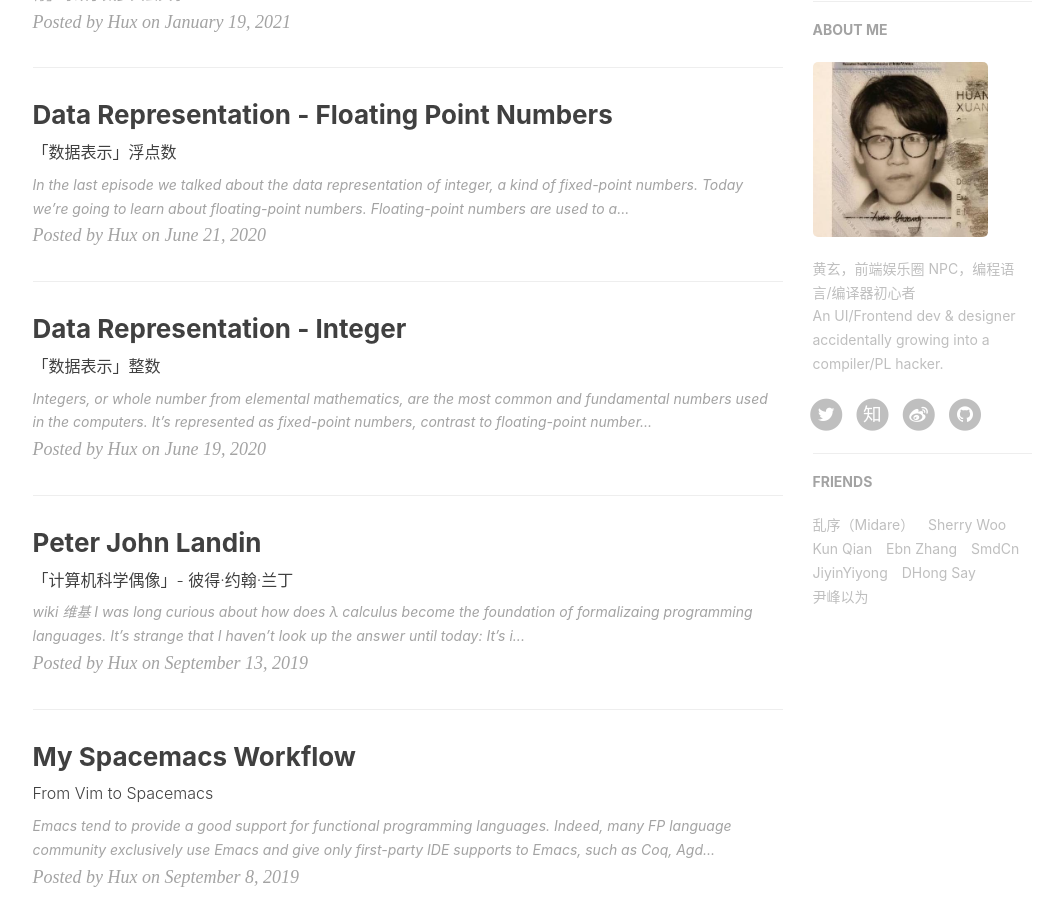
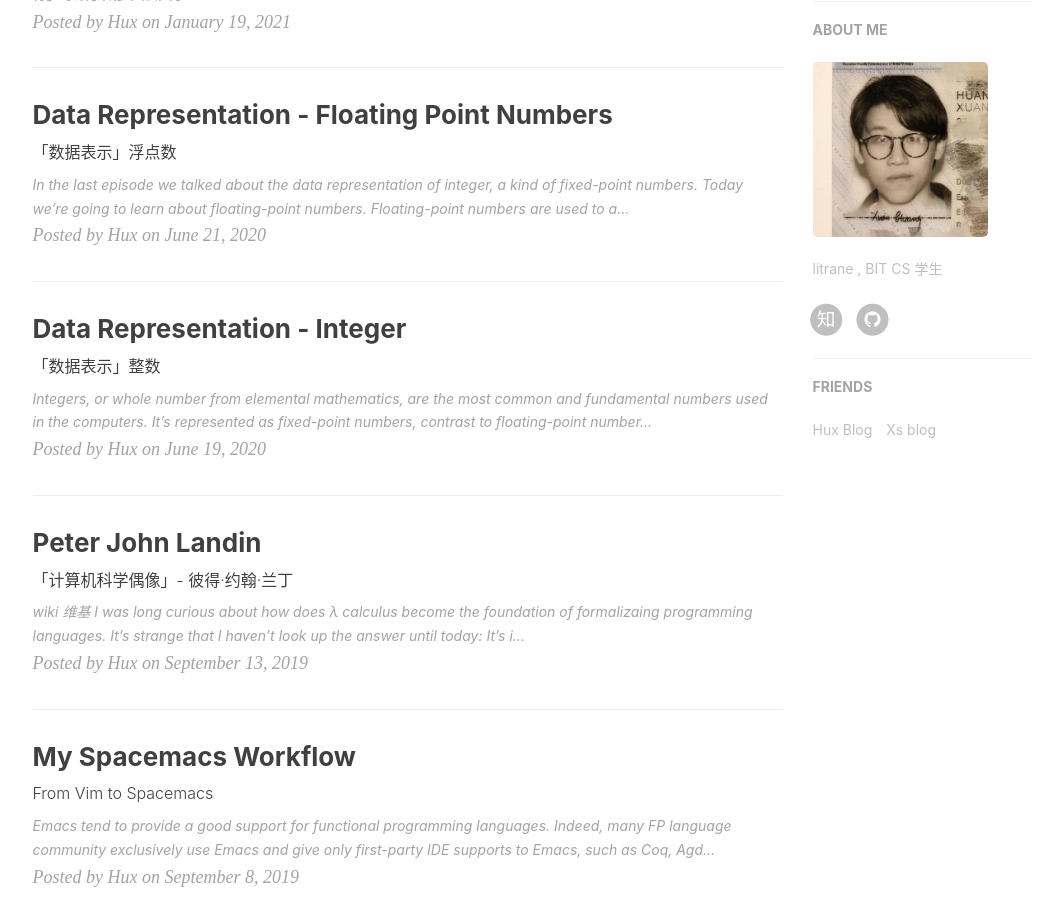
Before and after one commit to litrane/litrane.github.io, a Jekyll site: the page built from index.html, in a window 1280 px wide and 900 px high, scrolled down 821 px. Shown: the whole window, without its empty margins (135-1198 px from the left). Built offline with Jekyll 4.4.1, drawn with Linux system fonts in a browser that asks for light colours; nearby versions of some CDN libraries; the list of posts is cut into pages by our own code; comment, search, counter and statistics services are not loaded; some of the changed text lies outside the part shown.

Commit message:
google analse

```diff
--- a/_config.yml
+++ b/_config.yml
@@ -1,11 +1,11 @@
 # Site settings
-title: Hux Blog
-SEOTitle: 黄玄的博客 | Hux Blog
+title: litrane Blog
+SEOTitle: litrane Blog
 header-img: img/home-bg.jpg
-email: huxpro@gmail.com
-description: "关于程序与设计、黑客与画家 | 黄玄，Web & Mobile Lover，Software Engineer，UX Designer | 这里是 @Hux黄玄 的个人博客，与你一起发现更大的世界。"
-keyword: "黄玄, Hux黄玄, Hux, 鬼栈, huxpro, @huxpro, 黄玄的博客, Hux Blog, 博客, 个人网站, 互联网, Web, JavaScript, 前端, 设计"
-url: "https://huangxuan.me"              # your host, for absolute URL
+email: 705290832@qq.com
+description: "litrane，一个 BIT CS 的苦逼程序猿，计科学子的 学习 生活 闲聊"
+keyword: ""
+url: "https://litrane.github.io"              # your host, for absolute URL
 baseurl: ""                             # for example, '/blog' if your blog hosted on 'host/blog'
 
 # Publish posts or collection documents with a future date.
@@ -13,10 +13,10 @@
 
 # SNS settings
 RSS: false
-weibo_username:     huxpro
-zhihu_username:     huxpro
-github_username:    huxpro
-twitter_username:   huxpro
+#weibo_username:     litrane
+zhihu_username:     litrane
+github_username:    litrane
+#twitter_username:   huxpro
 #facebook_username:  huxpro
 #linkedin_username:  firstname-lastname-idxxxx
 
@@ -59,7 +59,7 @@
 
 
 # Disqus settings
-disqus_username: hux
+disqus_username: litrane
 
 # Netease settings
 netease_comment: false
@@ -71,14 +71,14 @@
 # ba_track_id: [your track id]
 
 # Google Analytics
-ga_track_id: 'UA-49627206-1'            # Format: UA-xxxxxx-xx
-ga_domain: huangxuan.me
+ga_track_id: 'G-FL29Q4YZYX'            # Format: UA-xxxxxx-xx
+ga_domain: litrane.github.io
 
 
 
 # Sidebar settings
 sidebar: true                           # whether or not using Sidebar.
-sidebar-about-description: "黄玄，前端娱乐圈 NPC，编程语言/编译器初心者 <br> An UI/Frontend dev & designer accidentally growing into a compiler/PL hacker."
+sidebar-about-description: "litrane , BIT CS 学生"
 sidebar-avatar: /img/avatar-hux-ny.jpg      # use absolute URL, seeing it's used in both `/` and `/about/`
 
 
@@ -105,29 +105,13 @@
     {
     #     title: "Su",
     #     href: "http://su.gallery/"
-    # },{
-        title: "乱序（Midare）",
-        href: "http://mida.re/"
-    },{
-        title: "Sherry Woo",
-        href: "https://sherrywoo.me/"
-    },{
-        title: "Kun Qian",
-        href: "http://kunq.me"
-    },{
-        title: "Ebn Zhang",
-        href: "http://ebnbin.com/"
-    },{
-        title: "SmdCn",
-        href: "http://blog.smdcn.net"
-    },{
-        title: "JiyinYiyong",
-        href: "http://tiye.me/"
-    },{
-        title: "DHong Say",
-        href: "http://dhong.co"
-    },{
-        title: "尹峰以为",
-        href: "http://ingf.github.io/"
+    # }, {
+        title: "Hux Blog",
+        href: "http://huangxuan.me"
+    },
+    {
+        title: "Xs blog",
+        href: "http://xiaosheng.me"
     }
+
 ]
```
